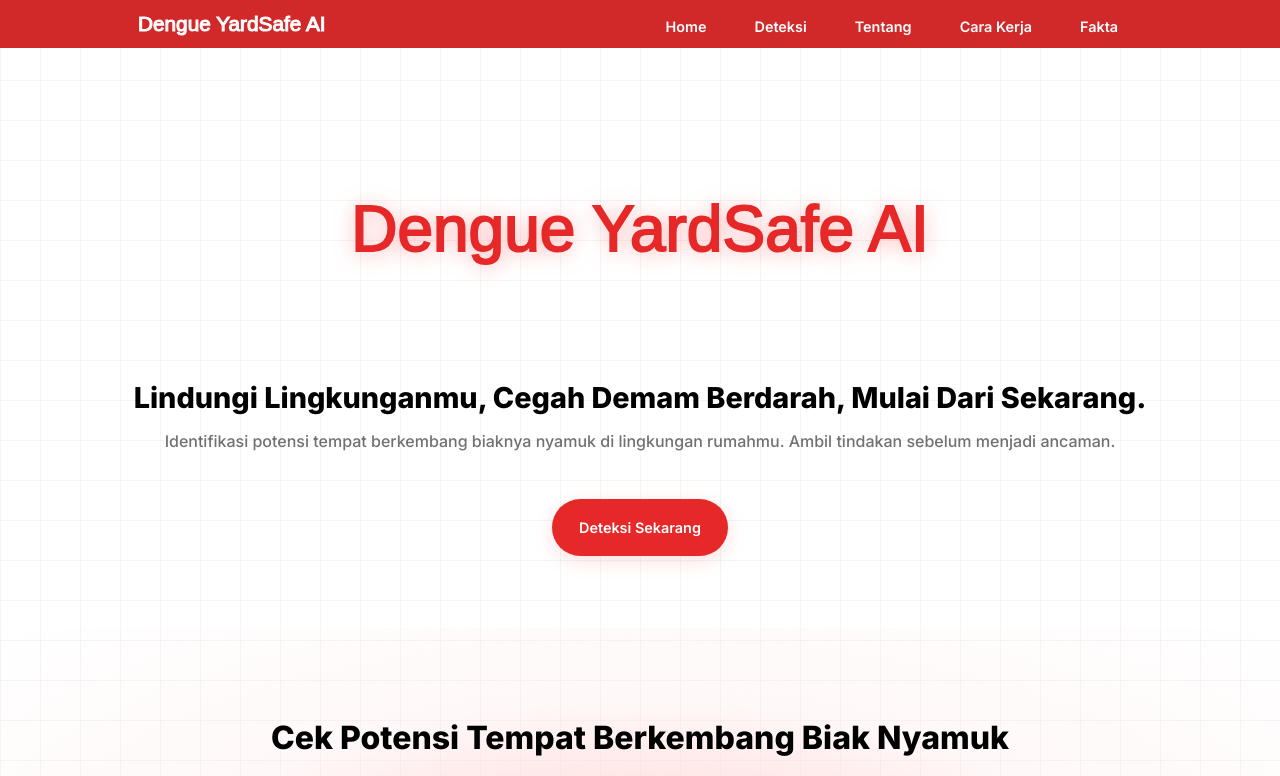
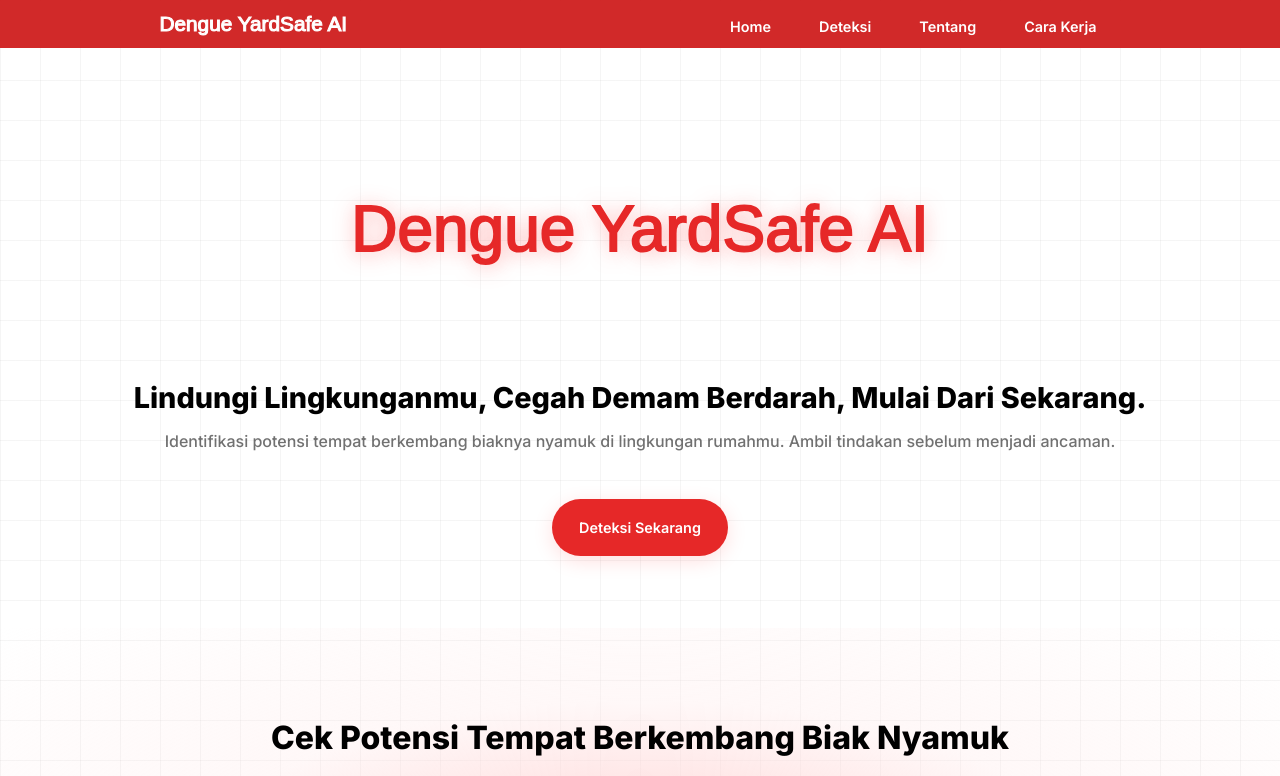
Before and after one commit to informatikakelompok5x2/Dengue-YardSafe-AI, a plain HTML site: page index.html in a window 1280 px wide. Shown: the top 776 px of the page. Drawn offline with Linux system fonts and the light colour scheme; a web font is replaced by a local one.

Commit message:
Update index.html

```diff
--- a/index.html
+++ b/index.html
@@ -31,7 +31,6 @@
                 <li><a href="#cekpotensi">Deteksi</a></li>
                 <li><a href="#why-us">Tentang</a></li>
                 <li><a href="#cara-kerja">Cara Kerja</a></li>
-                <li><a href="#fun-fact">Fakta</a></li>
             </ul>
         </div>
     </nav>
```
